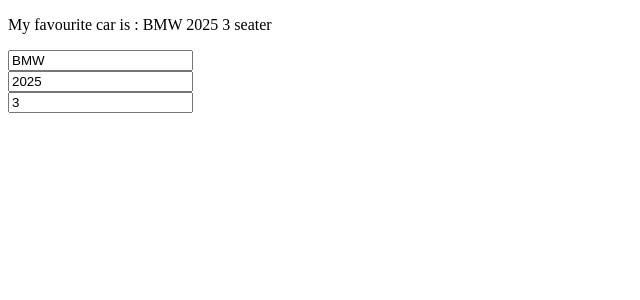
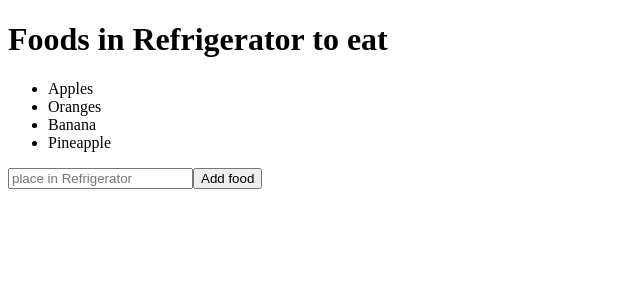
Before and after one commit to dkumarsing7/REACT, a React (Vite) app in the folder practice/: page / in a window 1280 px wide. Shown: the top 300 px of the page, without its empty margins (0-640 px from the left). Built offline with nearby package versions, Linux system fonts and the light colour scheme.

Commit message:
update array using state

```diff
--- a/practice/src/App.jsx
+++ b/practice/src/App.jsx
@@ -3,42 +3,31 @@
 
 // ..
 function UpdateObjectInState() {
-  const [car, setCar] = useState({
-    name: "BMW",
-    model: 2025,
-    seater: 3,
-  });
-const handleName=(e)=>{
-  setCar((car) => ({ ...car, name: e.target.value }))
-}
-const handleModel=(e)=>{
-  setCar((car) => ({ ...car, model: e.target.value }))
-}
-const handleSeater=(e)=>{
-  setCar((car) => ({ ...car, seater: e.target.value }))
-}
+  const [foods, setFoods] = useState([
+    "Apples",
+    "Oranges",
+    "Banana",
+    "Pineapple ",
+  ]);
+  const handleAdd = () => {
+    const currentFood = document.getElementById("currentFood").value;
+    document.getElementById("currentFood").value = "";
+    setFoods([...foods, currentFood]);
+  };
+  const handleRemove = (index) => {
+  const newArray = foods.filter((_, i)=>i!=index)
+    setFoods(newArray);
+  };
   return (
     <div>
-      <p>
-        My favourite car is : {car.name} {car.model} {car.seater} seater{" "}
-      </p>
-      <input
-        onChange={(e) =>handleName(e) }
-        type="text"
-        value={car.name}
-      />
-      <br />
-      <input
-        onChange={(e) => handleModel(e)}
-        type="number"
-        value={car.model}
-      />
-      <br />
-      <input
-        onChange={(e) => handleSeater(e)}
-        type="number"
-        value={car.seater}
-      />
+      <h1>Foods in Refrigerator to eat</h1>
+      <ul>
+        {foods.map((food, index) => (
+          <li key={index} onClick={()=>handleRemove(index)}>{food}</li>
+        ))}
+      </ul>
+      <input id="currentFood" type="text" placeholder="place in Refrigerator" />
+      <button onClick={handleAdd}>Add food</button>
     </div>
   );
 }
```
